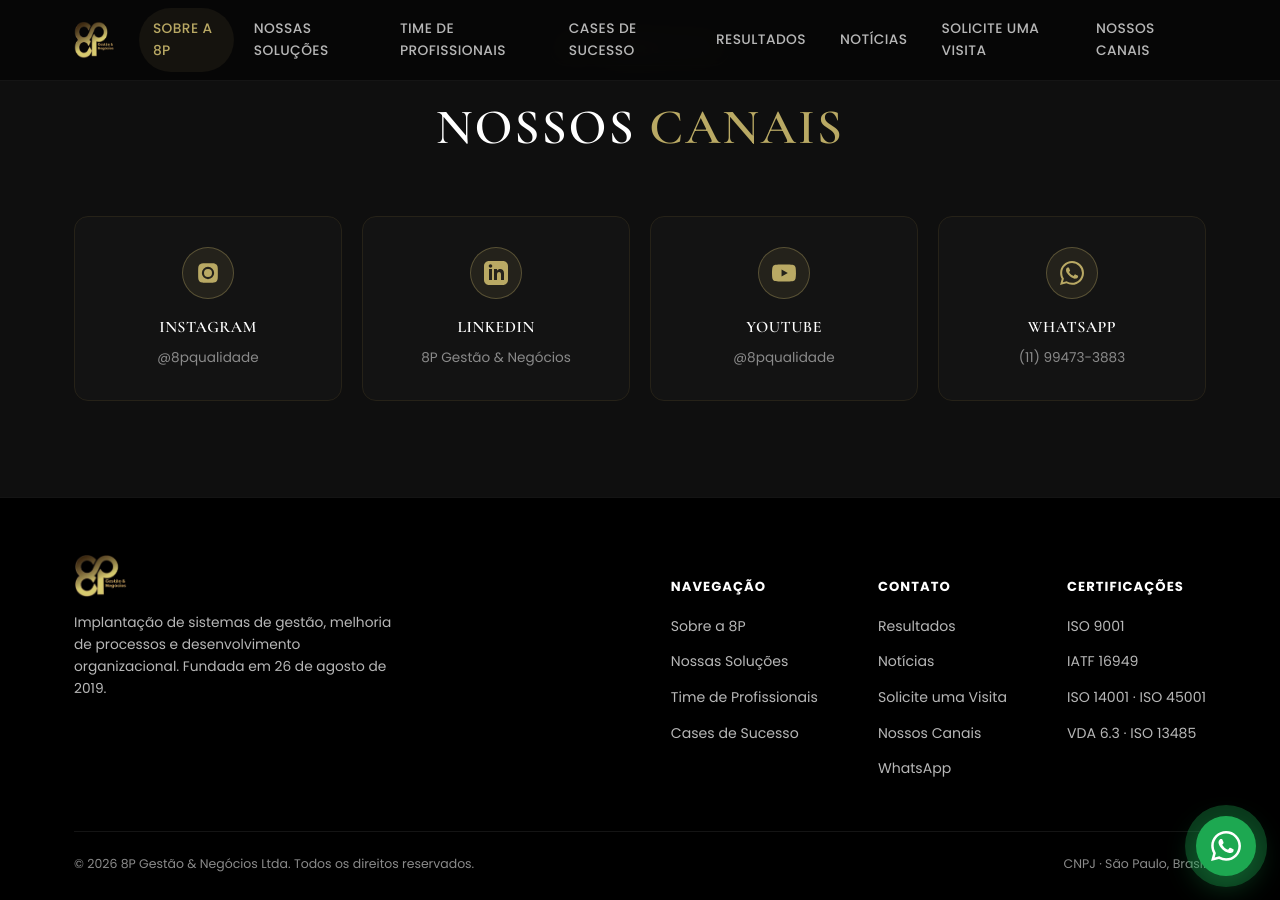
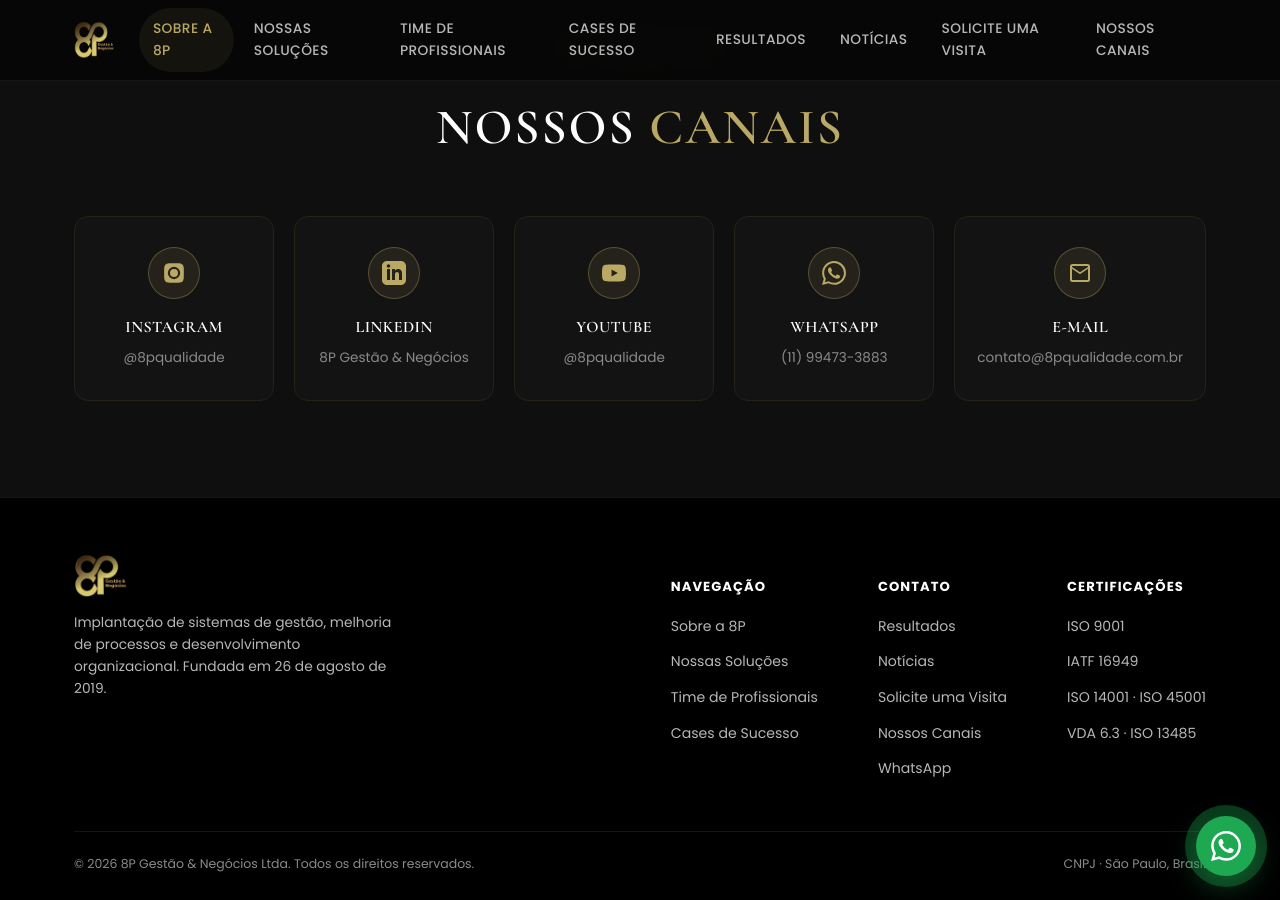
Before and after one commit to alludigitalbr/site-8pqualidade, a Jekyll site: the page index.html, which Jekyll copies as it is, in a window 1280 px wide and 900 px high, scrolled down 7970 px. Built offline with Jekyll 4.4.1, drawn with Linux system fonts in a browser that asks for light colours.

Commit message:
feat: adiciona e-mail como canal de contato em Nossos Canais
contato@8pqualidade.com.br — card no mesmo padrão dos demais canais,
grid ajustado para 5 colunas e e-mail incluído nos dados estruturados.

Co-Authored-By: Claude Sonnet 5 <noreply@anthropic.com>

```diff
--- a/assets/css/style.css
+++ b/assets/css/style.css
@@ -264,7 +264,7 @@ p{ margin:0 0 1em; color: var(--gray); }
 .form-success.show, .form-error.show{ display:block; }
 
 /* ---------- Channels ---------- */
-.channels-grid{ display:grid; grid-template-columns: repeat(4, 1fr); gap: 20px; }
+.channels-grid{ display:grid; grid-template-columns: repeat(5, 1fr); gap: 20px; }
 .channel-card{
   background: var(--card); border:1px solid var(--card-border); border-radius: var(--radius);
   padding: 30px 22px; text-align:center; transition: transform .25s ease, border-color .25s ease;
--- a/index.html
+++ b/index.html
@@ -54,6 +54,7 @@
     "description": "Consultoria em certificações de qualidade (ISO 9001, IATF 16949, ISO 14001, VDA 6.3), gestão de assistência técnica, gestão operacional e treinamentos corporativos.",
     "foundingDate": "2019-08-26",
     "areaServed": ["Brasil", "Paraguai", "Argentina", "Japão", "China", "EUA"],
+    "email": "contato@8pqualidade.com.br",
     "sameAs": ["https://www.instagram.com/8pqualidade", "https://www.linkedin.com/company/8p-gestao-negcios", "https://www.youtube.com/@8pqualidade"]
   }
   </script>
@@ -447,6 +448,11 @@
           <h4>WhatsApp</h4>
           <span>(11) 99473-3883</span>
         </a>
+        <a class="channel-card reveal" href="mailto:contato@8pqualidade.com.br">
+          <div class="icon"><svg viewBox="0 0 24 24" fill="currentColor" aria-hidden="true"><path d="M2 5.5A2.5 2.5 0 0 1 4.5 3h15A2.5 2.5 0 0 1 22 5.5v13a2.5 2.5 0 0 1-2.5 2.5h-15A2.5 2.5 0 0 1 2 18.5zM4.5 5a.5.5 0 0 0-.5.5v.4l8 5.34 8-5.34v-.4a.5.5 0 0 0-.5-.5zM20 7.85l-7.72 5.15a.5.5 0 0 1-.56 0L4 7.85V18.5a.5.5 0 0 0 .5.5h15a.5.5 0 0 0 .5-.5z"/></svg></div>
+          <h4>E-mail</h4>
+          <span>contato@8pqualidade.com.br</span>
+        </a>
       </div>
     </div>
   </section>
```
